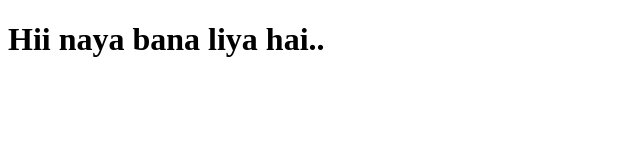
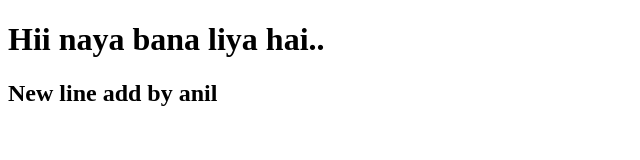
Before and after one commit to thapatechnical/thapaanilgit, a plain HTML site: page index.html in a window 1280 px wide. Shown: the whole page, without its empty margins (0-640 px from the left). Drawn offline with Linux system fonts and the light colour scheme.

Commit message:
newmwmbwe ne add kiya

```diff
--- a/index.html
+++ b/index.html
@@ -6,6 +6,7 @@
 <body>
 
 	<h1> Hii naya bana liya hai..</h1>
+	<h2> New line add by anil</h2>
 
 </body>
 </html>
```
